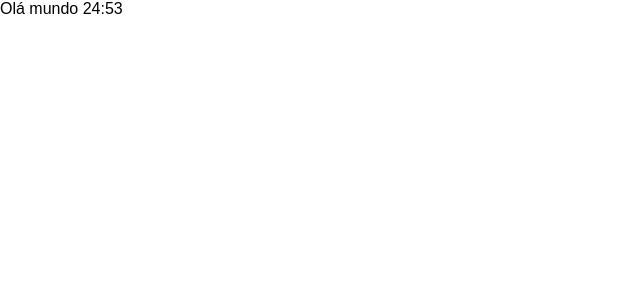
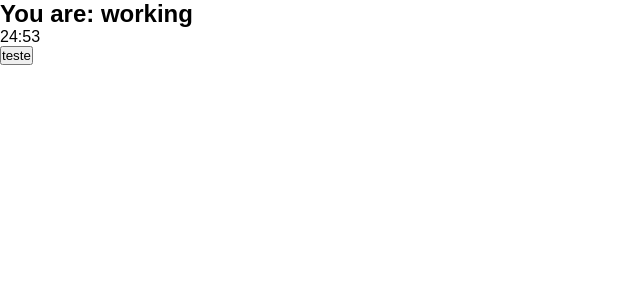
Before and after one commit to RenatoBarrosDeLima/pomodoro, a React (Create React App) app: page / in a window 1280 px wide. Shown: the top 300 px of the page, without its empty margins (0-640 px from the left). Built offline with nearby package versions, Linux system fonts and the light colour scheme.

Commit message:
feat: creating simple components button and timer

```diff
--- /dev/null
+++ b/src/Components/Button/index.tsx
@@ -0,0 +1,17 @@
+import React from 'react';
+
+interface Props {
+  text: string;
+  onClick?: () => void;
+  className?: string;
+}
+
+const Button = (props: Props): JSX.Element => {
+  return (
+    <button onClick={props.onClick} className={props.className}>
+      {props.text}
+    </button>
+  );
+};
+
+export default Button;
--- a/src/Components/PomodoroTimer/index.tsx
+++ b/src/Components/PomodoroTimer/index.tsx
@@ -1,6 +1,7 @@
 import React from 'react';
 import { useInterval } from '../../hooks/useInterval';
-import { secondsToTime } from '../../utils/secondsToTime';
+import Button from '../Button';
+import Timer from '../Timer';
 
 interface Props {
   defaultPomodoroTime: number;
@@ -13,7 +14,13 @@
     setMainTimer(mainTime - 1);
   }, 1000);
 
-  return <div> Olá mundo {secondsToTime(mainTime)} </div>;
+  return (
+    <div className="pomodoro">
+      <h2>You are: working</h2>
+      <Timer mainTime={mainTime} />
+      <Button text="teste"></Button>
+    </div>
+  );
 };
 
 export default PomodoroTimer;
--- /dev/null
+++ b/src/Components/Timer/index.tsx
@@ -0,0 +1,12 @@
+import React from 'react';
+import { secondsToTime } from '../../utils/secondsToTime';
+
+interface Props {
+  mainTime: number;
+}
+
+const Timer = (props: Props): JSX.Element => {
+  return <div className="time"> {secondsToTime(props.mainTime)} </div>;
+};
+
+export default Timer;
--- a/src/utils/secondsToTime.ts
+++ b/src/utils/secondsToTime.ts
@@ -1,5 +1,3 @@
-import { forEachLeadingCommentRange } from 'typescript';
-
 export function secondsToTime(seconds: number): string {
   // função que recebe um númeor, arredonda usando a função floor,
   // e se o número for menor que 10 adiciona os ZEROS à esquerda e informa o número de cadas
```
